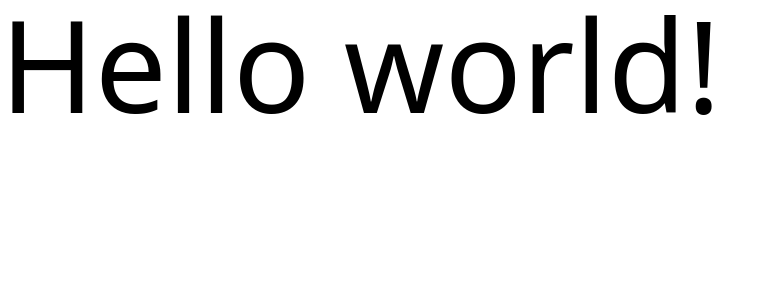
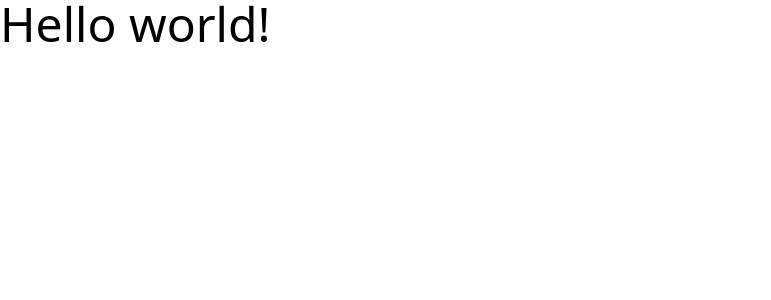
Before and after one commit to kmrajibfaysal/talking-minds, a React (Create React App) app: page / in a window 1280 px wide. Shown: the top 300 px of the page, without its empty margins (0-771 px from the left). Built offline with nearby package versions, Linux system fonts and the light colour scheme.

Commit message:
added necessary dependencies

```diff
--- a/package.json
+++ b/package.json
@@ -6,8 +6,11 @@
     "@testing-library/jest-dom": "^5.16.2",
     "@testing-library/react": "^12.1.3",
     "@testing-library/user-event": "^13.5.0",
+    "firebase": "^9.6.11",
+    "flowbite": "^1.4.2",
     "react": "^18.0.0",
     "react-dom": "^18.0.0",
+    "react-firebase-hooks": "^5.0.3",
     "react-router-dom": "6",
     "react-scripts": "5.0.0",
     "web-vitals": "^2.1.4"
--- a/src/App.js
+++ b/src/App.js
@@ -1,7 +1,7 @@
 function App() {
     return (
         <div>
-            <h1 className="text-9xl">Hello world!</h1>
+            <h1 className="text-5xl">Hello world!</h1>
         </div>
     );
 }
--- a/src/index.js
+++ b/src/index.js
@@ -1,3 +1,4 @@
+import 'flowbite';
 import React, { StrictMode } from 'react';
 import ReactDOM from 'react-dom/client';
 import { BrowserRouter } from 'react-router-dom';
--- a/tailwind.config.js
+++ b/tailwind.config.js
@@ -1,7 +1,8 @@
+/* eslint-disable global-require */
 module.exports = {
-    content: ['./src/**/*.{js,jsx,ts,tsx}'],
+    content: ['./src/**/*.{js,jsx,ts,tsx}', './node_modules/flowbite/**/*.js'],
     theme: {
         extend: {},
     },
-    plugins: [],
+    plugins: [require('flowbite/plugin')],
 };
```
Also changed, not shown: 1 other file (tests, documents, lock files or other folders).
